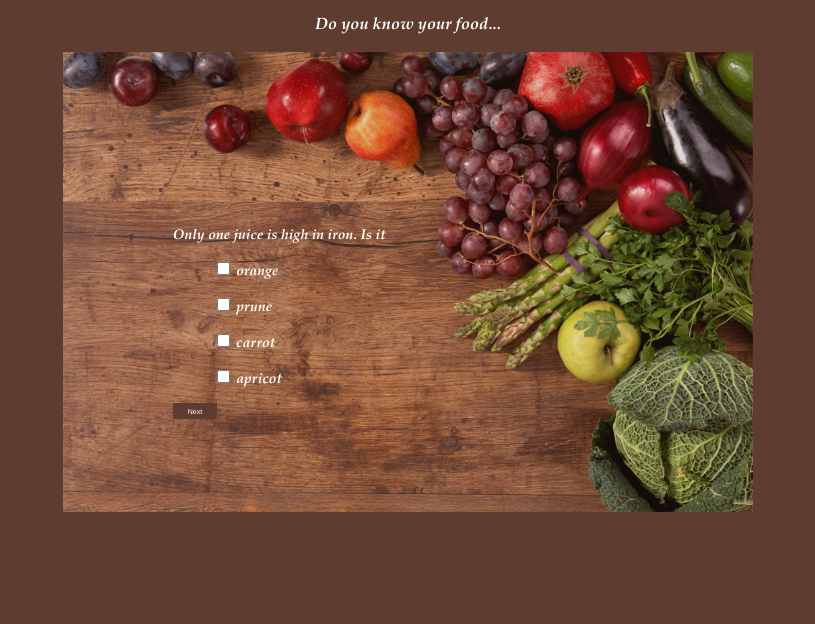
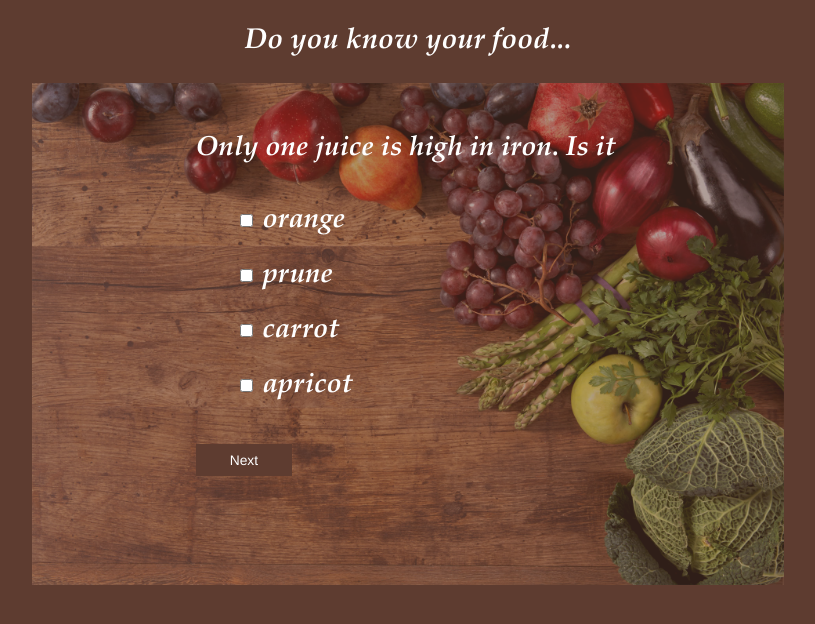
Before and after one commit to pree1217/thinkful, a plain HTML site: page nutritionquiz/knowyourfood.html in a window 1280 px wide. Shown: the whole page, without its empty margins (232-1047 px from the left). Drawn offline with nearby package versions, Linux system fonts and the light colour scheme; a web font is replaced by a local one.

Commit message:
IE css fix

```diff
--- a/nutritionquiz/css/style.css
+++ b/nutritionquiz/css/style.css
@@ -10,9 +10,8 @@ body {
 	width: 98%;
 	height: 98%;
 	margin: .5em auto;
-	/*font:1.5em 'Merienda One', Helvetica, sans-serif;*/
 	font-family: Palatino, "Palatino Linotype", "Palatino LT STD", "Book Antiqua", Georgia, serif;
-	font-size: 14px;
+	font-size: 1.2em;
 	font-weight: bold;
 	font-style: italic;
 	background-color: #5E3C30;
@@ -20,16 +19,16 @@ body {
 }
 
 img {
-	width: 55%;
+	width: 60%;
 	height: 55%;
-	opacity:.8;
+	opacity:.5;
     filter: alpha(opacity=50); /* For IE8 and earlier */
 }
 
 ul li {
 	list-style: none;
-	text-align: right;
-	display: inline;
+	text-align: left;
+	line-height: 2em;
 }
 
 .backsplash {
@@ -45,38 +44,50 @@ ul li {
 	padding-left: 2em;
 	padding-right: 2em;
 	background-color:#5E3C30;
+	width: 7em;
 }
 
 .choices {
 	color: white;
     position: absolute;
-    bottom: 7em;
+    bottom: 5em;
     margin-right: 28em;
-    margin-left: 28em;
+    margin-left: 18em;
+    width: 55%;
     text-align: left;
-    font-size: 1em;
+	font-size: 1.2em;
 }
 
 .complete {
 	color: white;
     position: absolute;
     bottom: 15em;
-    margin-right: 20em;
-    margin-left: 28em;
+    margin-right: 28em;
+    margin-left: 18em;
     text-align: left;
+    font-size: 1.2em;
+    width:55%;
 }
 
 .submitAnswer {
     text-align: left;
+    width:7em;
 }
 
 .question {
+	color: white;
 	display: none;
+	width:70%;
+    text-align: left;
+	font-size: 1.2em;
 }
 
 .answer {
 	color:white;
 	margin-right: 20em;
 	margin-left: 20em;
-	font-size: 14px;
+	font-size: 1em;
+	font-weight: normal;
+	font-style: normal;
+	text-align: center;
 }
--- a/nutritionquiz/knowyourfood.html
+++ b/nutritionquiz/knowyourfood.html
@@ -1,18 +1,19 @@
 <!DOCTYPE html>
 <html lang="en">
+
 <head>
     <title>Food Quiz</title>
-		<meta charset="utf-8"/>
-		<meta http-equiv="X-U	A-Compatible" content="IE=EmulateIE7" >
-		<meta http-equiv="X-UA-Compatible" content="IE=8" >
-
+    <meta charset="utf-8" />
+    <meta http-equiv="X-U	A-Compatible" content="IE=EmulateIE7">
+    <meta http-equiv="X-UA-Compatible" content="IE=8">
     <!-- Stylesheets -->
     <link rel="stylesheet" href="css/style.css">
     <link href='http://fonts.googleapis.com/css?family=Merienda+One' rel='stylesheet' type='text/css'>
 </head>
+
 <body>
     <div class="main">
-			<h3>Do you know your food...</h3>
+        <h2>Do you know your food...</h2>
         <div class="backsplash">
             <img src="images/woodboardvegggies.jpg" class="stretch" />
             <div class="choices"></div>
@@ -20,9 +21,9 @@
         </div>
         <div class="answer"></div>
     </div>
-
     <!-- JavaScript -->
     <script src="https://ajax.googleapis.com/ajax/libs/jquery/1.10.2/jquery.min.js"></script>
     <script type="text/javascript" src="scripts/app.js"></script>
 </body>
+
 </html>
--- a/nutritionquiz/scripts/app.js
+++ b/nutritionquiz/scripts/app.js
@@ -23,12 +23,6 @@ var objQuestions = [
 	    	"choices": ["dried figs", "broccoli", "dried beans", "almonds"],
 	    	"answer": "(all) Ounce for ounce, dried figs, broccoli, and cooked dry beans have as much or more calcium than milk. Ofcourse, you shouldn't try to get all your calcium from figs and almonds—both are high in calories. ",
 	    	"correctAnswer": ["dried figs", "broccoli", "dried beans", "almonds"]
-	    },
-	    {
-	    	"question":"If you're looking for the most fiber in a loaf of bread, the operative words are ",
-	    	"choices": ["unbleached", "enriched wheat flour","whole-wheat flour","twelve-grain"],
-	    	"answer": "(c) Whole-wheat flour contains the bran and the germ, and thus is rich in vitamins, minerals, and fiber. Wheat flour, whether bleached or unbleached, loses vitamins and minerals when it is refined. Even when it is enriched, only some—not all—of these nutrients are added back in. 'Twelve-grain' or 'seven-grain' may not mean anything, since the bread can still be mostly re-fined wheat ('white') flour. Most rye and pumpernickel contain little or no whole grain",
-	    	"correctAnswer": ["whole-wheat flour"]
 	    },
 	    {
 	    	"question": " Despite some rumors, a lime juice marinade cannot really 'cook' raw fish or shellfish and kill all bacteria.",
@@ -77,14 +71,14 @@ function evaluateAnswer(arr,index) {
 function goToNextQuestion() {
 
 	//get selected value
-    var radioValue = $("input[type=checkbox]:checked").val();
-
     //construct an array of
     var checkedValues = $('input:checkbox:checked').map(function() {
     	return this.value;
-	}).get();//.join(',');
+	}).get();//get() converts jquery object into an array
+	//.join(',');
 
     var guess = evaluateAnswer(checkedValues,elemNo);
+
     if(checkedValues.length > 0){
 
 		$("#question"+elemNo).hide();
@@ -94,6 +88,7 @@ function goToNextQuestion() {
 		elemAnswer.append(objQuestions[elemNo-1].answer);
 		elemNo+=1;
 
+		//last page
 		if (elemNo > numQuestions) {
 			elemChoices.html('');
 			elemComplete.append("Great. You're done!</br>");
@@ -113,14 +108,14 @@ function loadQuiz() {
 		var question = objQuestions[index].question;
 		var choices = objQuestions[index].choices;
 
-		html+="<div class='question' id='question"+elemNo+"'><span>"+question+"</span>";
+		html+="<div class='question' id='question"+elemNo+"'><span>"+question+"</span><ul>";
 
 		for(var key in choices) {
 			var choice = choices[key];
-			html+="<ul><li><input type='checkbox' id="+key+"-option name='selector' value='"+choice+"'/> "+choice+"</li></ul>";
+			html+="<li><input type='checkbox' id="+key+"-option name='selector' value='"+choice+"'/> "+choice+"</li>";
 		}
 
-		html+="<div class='submitAnswer'><input class='button' type='button' value='Next' onclick='return goToNextQuestion();'</div>";
+		html+="</ul><div class='submitAnswer'><input class='button' type='button' value='Next' onclick='return goToNextQuestion();'</div>";
 		elemChoices.append(html);
 
 		elemNo+=1;
@@ -128,7 +123,8 @@ function loadQuiz() {
 }
 
 /* document load activity */
-$(document).ready(function() {
+//$(document).ready(function() {
+$(function(){
 
 	loadQuiz();
 
--- a/nutritionquiz/scripts/data.json
+++ b/nutritionquiz/scripts/data.json
@@ -1,4 +1,4 @@
-[
+{ "data" = [
 	    {
 	    	"question":"Only one juice is high in iron. Is it ",
 	    	"choices": ["orange", "prune","carrot","apricot"],
@@ -35,4 +35,4 @@
 	    	"answer": "(True) Lime juice may kill bacteria on the surface of fish or shellfish, but it won't kill any dangerous microorganisms below the surface. Eating raw fish or shellfish marinated in lime juice (ceviche) is risky.",
 	    	"correctAnswer": ["true"]
 	    }
-];
+]}
--- /dev/null
+++ b/omdb/css/style.css
@@ -0,0 +1,14 @@
+body {
+	font:1.5em/.3em Georgia, sans-serif;
+	margin-right: 5em;
+	margin-left: 5em;
+	margin-top:3em;
+	text-align: left;
+}
+
+#search-box {
+	padding: .5em;
+	width: 15em;
+	height: 2em;
+	font-size:.5em;
+}
```
Also changed, not shown: omdb/index.html (added, +29 -0 lines), omdb/scripts/app.js (added, +26 -0 lines). Lines whose indentation alone changed are shown as unchanged.
